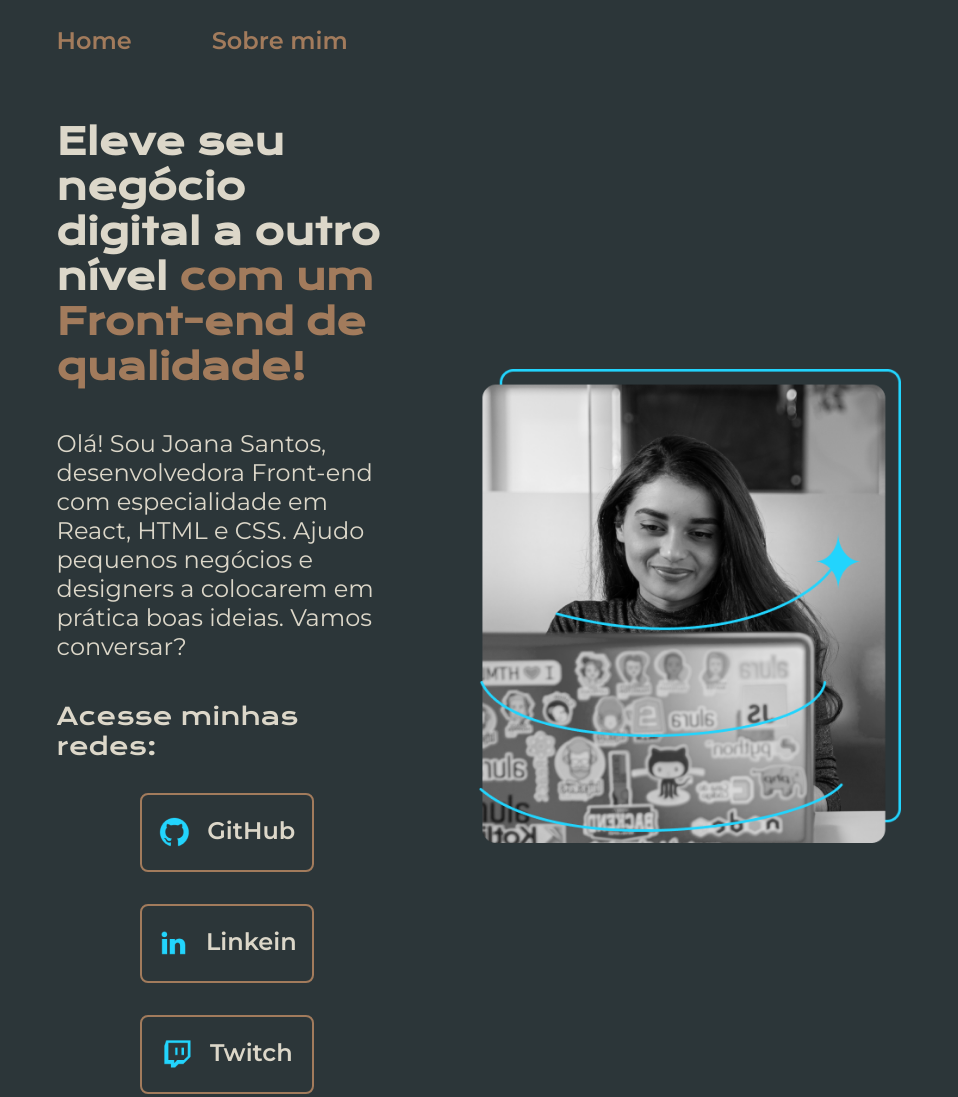
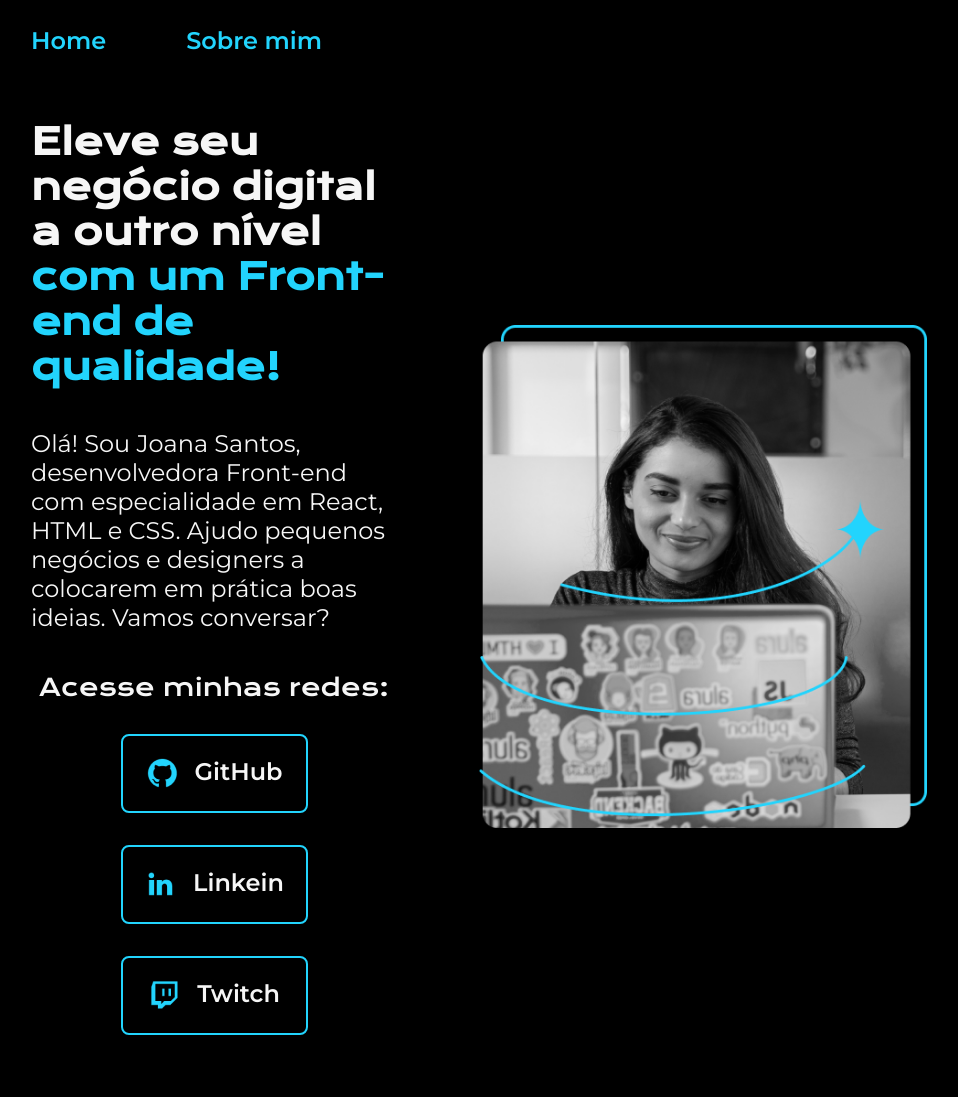
Before and after one commit to edvardomendesfilho/portfolionegociodigital, a plain HTML site: page index.html in a window 1280 px wide. Shown: the top 1097 px of the page, without its empty margins (161-1119 px from the left). Drawn offline with nearby package versions, Linux system fonts and the light colour scheme; files that its build step writes are made by us from their sources.

Commit message:
Add files via upload

```diff
--- a/index.html
+++ b/index.html
@@ -5,7 +5,7 @@
     <meta http-equiv="X-UA-Compatible" content="IE=edge">
     <meta name="viewport" content="width=device-width, initial-scale=1.0">
     <title>Portfolio</title>
-    <link rel="stylesheet" href="./styles/style.css">
+    <link rel="stylesheet" href="style.css">
 </head>
 <body>
     <header class="cabecalho">
--- a/style.css
+++ b/style.css
@@ -1,55 +1,45 @@
-@import url('https://fonts.googleapis.com/css2?family=Krona+One&display=swap');
-@import url('https://fonts.googleapis.com/css2?family=Krona+One&family=Montserrat&display=swap');
-@import url('https://fonts.googleapis.com/css2?family=Krona+One&family=Montserrat:wght@600&display=swap');
+@import url('https://fonts.googleapis.com/css2?family=Krona+One&family=Montserrat:wght@400;600&display=swap');
 
 :root {
-    --cor-primaria: #2C3639;
-    --cor-secundaria: #DCD7C9;
-    --cor-terciaria: #A27B5C;
-    --cor-hover: #3F4E4F;
+    --cor-primaria: #000000;
+    --cor-secundaria: #F6F6F6;
+    --cor-terciaria: #22D4FD;
+    --cor-hover: #272727;
 
     --fonte-primaria: 'Krona One', sans-serif;
     --fonte-secundaria: 'Montserrat', sans-serif;
 }
-
-* {
+*{
     margin: 0;
     padding: 0;
 }
 
 body{
-    /* height: 100vh; */
     box-sizing: border-box;
     background-color: var(--cor-primaria);
     color: var(--cor-secundaria);
 }
-
-.cabecalho {
-    padding: 2% 0% 0% 17%;
+.cabecalho{
+    padding: 2% 0% 0% 15%;
 }
-
-.cabecalho__menu {
+.cabecalho__menu{
     display: flex;
     gap: 80px;
 }
-
-
-.cabecalho__menu__link {
+.cabecalho__menu__link{
     font-family: var(--fonte-secundaria);
     font-size: 1.5rem;
     font-weight: 600;
     color: var(--cor-terciaria);
     text-decoration: none;
 }
-
-.apresentacao {
-    padding: 5% 17%;
+.apresentacao{
+    padding: 5% 15%;
     display: flex;
     align-items: center;
     justify-content: space-between;
     gap: 82px;
 }
-
 .apresentacao__conteudo{
     width: 50%;
     display: flex;
@@ -58,14 +48,12 @@ body{
 }
 
 .apresentacao__conteudo__titulo{
-    font-size: 2.25rem; /* transformamos 36px para rem (16px = 1rem) */
+    font-size: 2.25rem;
     font-family: var(--fonte-primaria);
 }
-
 .titulo-destaque{
     color: var(--cor-terciaria);
 }
-
 .apresentacao__conteudo__texto{
     font-size: 1.5rem;
     font-family: var(--fonte-secundaria);
@@ -74,19 +62,16 @@ body{
 .apresentacao__links{
     display: flex;
     flex-direction: column;
+    justify-content: space-between;
     align-items: center;
-    gap: 2.0rem;
-    justify-content: space-between;
+    gap: 32px;
 }
-
-.apresentacao__links__subtitulo {
+.apresentacao__links__subtitulo{
     font-family: var(--fonte-primaria);
     font-weight: 400;
     font-size: 1.5rem;
 }
-
-.apresentacao__links__navegacao {
-    /* background-color: #22D4FD; */
+.apresentacao__links__navegacao{
     display: flex;
     justify-content: center;
     gap: 16px;
@@ -101,40 +86,34 @@ body{
     color: var(--cor-secundaria);
     font-family: var(--fonte-secundaria);
 }
-
-.apresentacao__links__navegacao:hover {
+.apresentacao__links__link:hover{
     background-color: var(--cor-hover);
 }
-
-.apresentacao__imagem {
+.apresentacao__imagem{
     width: 50%;
 }
-
-.rodape {
-    padding: 24px;
+.rodape{
     color: var(--cor-primaria);
     background-color: var(--cor-terciaria);
+    padding: 24px;
     text-align: center;
     font-family: var(--fonte-secundaria);
     font-size: 1.5rem;
     font-weight: 400;
 }
 
-@media (min-width: 480px) and (max-width: 1200px) {
+@media (max-width: 1200px) {
     .cabecalho{
-        padding: 10%;
+         padding: 10%;
     }
-
-    .cabecalho__menu {
+    .cabecalho__menu{
         justify-content: center;
     }
-
     .apresentacao{
         flex-direction: column-reverse;
         padding: 5%;
     }
-
-    .apresentacao__conteudo {
+    .apresentacao__conteudo{
         width: auto;
     }
 }
```
Also changed, not shown: about.html (+1 -1 lines).
